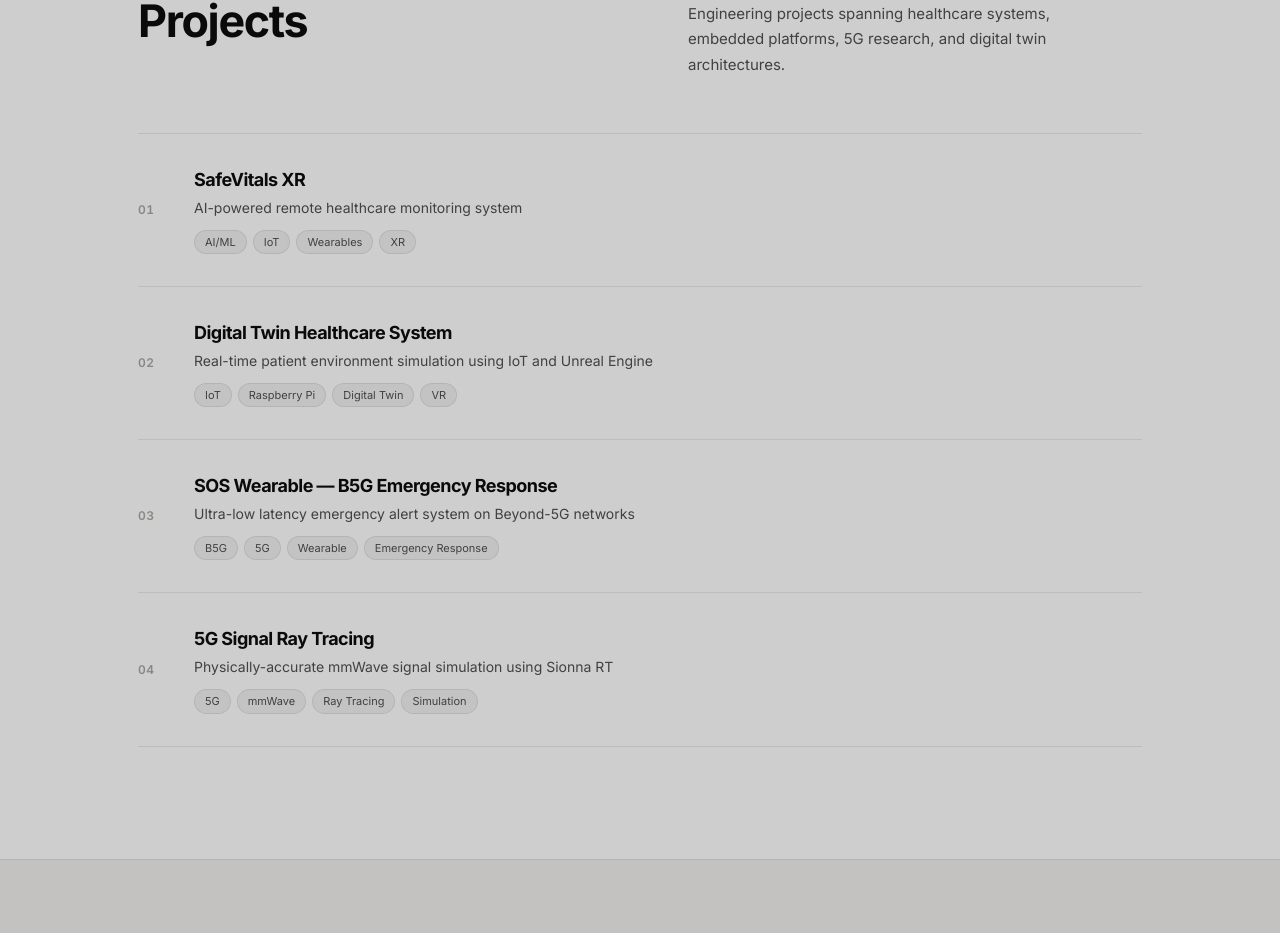
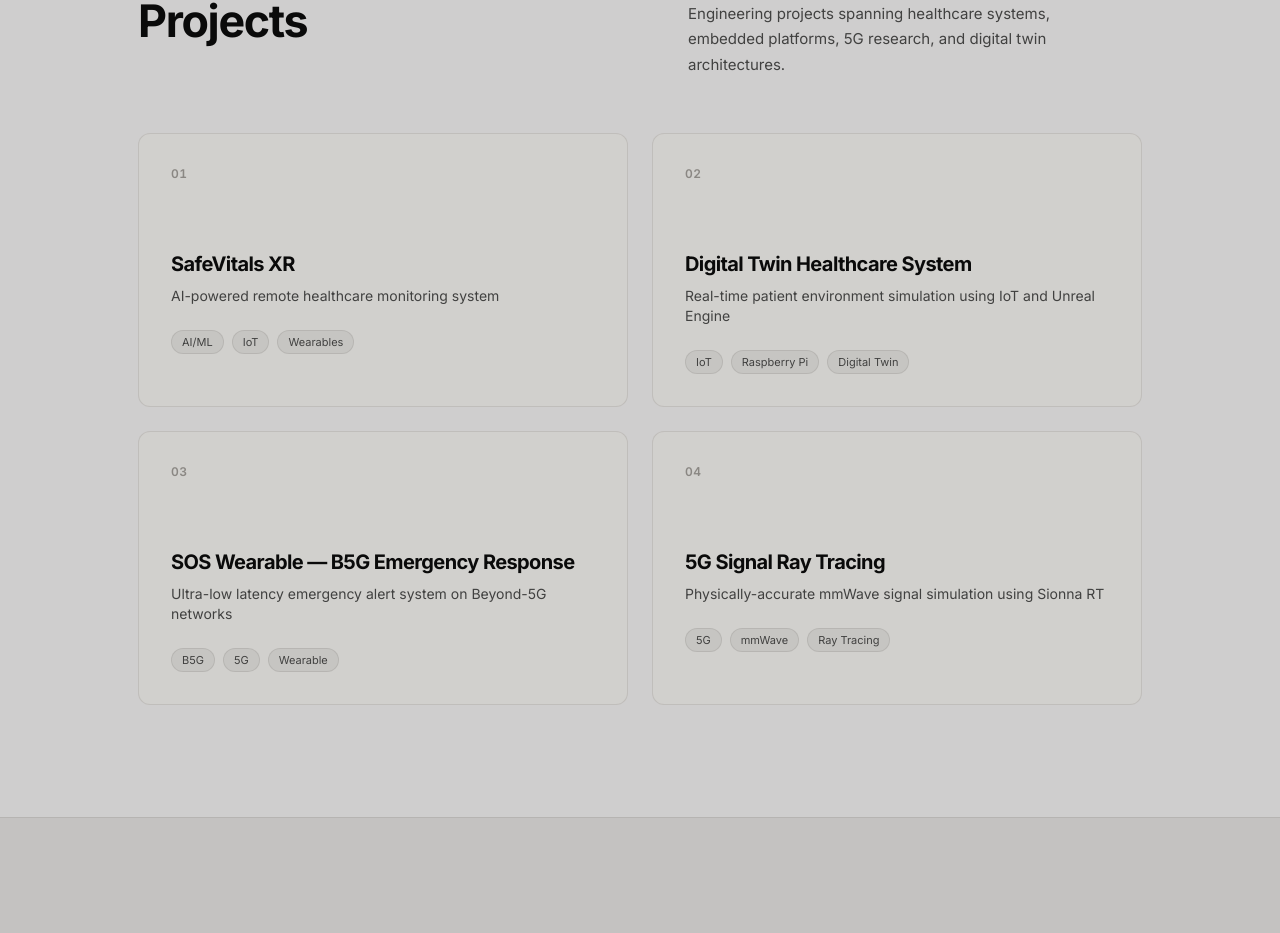
Before and after one commit to Karunarahul/Karunarahul_Portfolio, a React (Vite) app: page / in a window 1280 px wide. Shown: the part 3275-4208 px from the top of the page. Built offline with nearby package versions, Linux system fonts and the light colour scheme; a web font is replaced by a local one.

Commit message:
feat: convert projects to CardSpotlight grid and add SafeVitals redirect

```diff
--- a/src/components/sections/Projects.jsx
+++ b/src/components/sections/Projects.jsx
@@ -2,6 +2,8 @@ import { useState, useRef } from 'react';
 import { motion, useInView, AnimatePresence } from 'framer-motion';
 import { ArrowUpRight, X } from 'lucide-react';
 import { projects } from '../../data/projects';
+import { CardSpotlight } from '../ui/CardSpotlight';
+import { Button } from '../ui/Button';
 
 function InView({ children, delay = 0, className = '' }) {
   const ref    = useRef(null);
@@ -48,7 +50,7 @@ function Drawer({ project, onClose }) {
       >
         {/* Header */}
         <div
-          className="sticky top-0 flex items-center justify-between px-8 py-5"
+          className="sticky top-0 flex items-center justify-between px-8 py-5 z-10"
           style={{ background: 'var(--surface)', borderBottom: '1px solid var(--border-soft)' }}
         >
           <span className="label">{project.index} / {String(projects.length).padStart(2, '0')}</span>
@@ -65,7 +67,7 @@ function Drawer({ project, onClose }) {
         </div>
 
         {/* Content */}
-        <div className="px-8 py-8 space-y-8">
+        <div className="px-8 py-8 space-y-8 relative z-0">
           <div>
             <p className="text-xs font-medium mb-2" style={{ color: 'var(--muted)', fontFamily: 'var(--font-body)' }}>
               {project.year} · {project.subtitle}
@@ -77,6 +79,14 @@ function Drawer({ project, onClose }) {
               {project.title}
             </h2>
             <p className="body-md">{project.description}</p>
+
+            {project.title === 'SafeVitals XR' && (
+              <div className="mt-6">
+                <Button href="https://www.safevitals.in" target="_blank" rel="noopener noreferrer">
+                  Click here
+                </Button>
+              </div>
+            )}
           </div>
 
           <div className="divider" />
@@ -137,11 +147,10 @@ function Drawer({ project, onClose }) {
   );
 }
 
-// ── Single Project Row ─────────────────────────────────────────
-function ProjectRow({ project, index, onOpen }) {
+// ── Single Project Card ─────────────────────────────────────────
+function ProjectCard({ project, index, onOpen }) {
   const ref    = useRef(null);
   const inView = useInView(ref, { once: true, margin: '-60px' });
-  const isFirst = index === 0;
 
   return (
     <motion.div
@@ -149,31 +158,40 @@ function ProjectRow({ project, index, onOpen }) {
       initial={{ opacity: 0, y: 32 }}
       animate={inView ? { opacity: 1, y: 0 } : {}}
       transition={{ duration: 0.8, delay: index * 0.07, ease: [0.22, 1, 0.36, 1] }}
+      className="h-full"
     >
-      <motion.article
-        className="group cursor-pointer"
+      <CardSpotlight
+        className="group cursor-pointer h-full p-6 sm:p-8 flex flex-col"
         onClick={() => onOpen(project)}
-        style={{ borderTop: '1px solid var(--border-soft)' }}
         role="button"
         tabIndex={0}
         aria-label={`Open case study: ${project.title}`}
         onKeyDown={e => e.key === 'Enter' && onOpen(project)}
       >
-        <div className="py-8 grid sm:grid-cols-[auto_1fr_auto] gap-6 items-center">
-
-          {/* Index */}
+        <div className="flex justify-between items-start mb-12">
           <span
-            className="hidden sm:block text-xs font-semibold tabular-nums"
-            style={{ color: 'var(--border)', fontFamily: 'var(--font-body)', letterSpacing: '0.05em', minWidth: '2rem' }}
+            className="text-xs font-semibold tabular-nums"
+            style={{ color: 'var(--border)', fontFamily: 'var(--font-body)', letterSpacing: '0.05em' }}
             aria-hidden="true"
           >
             {project.index}
           </span>
+          <div
+            className="w-9 h-9 rounded-lg flex items-center justify-center transition-all duration-300 opacity-0 group-hover:opacity-100"
+            style={{ background: 'rgba(10,10,10,0.06)', border: '1px solid var(--border-soft)' }}
+            aria-hidden="true"
+          >
+            <ArrowUpRight
+              size={15}
+              style={{ color: 'var(--secondary)' }}
+              className="transition-transform duration-200 group-hover:translate-x-0.5 group-hover:-translate-y-0.5"
+            />
+          </div>
+        </div>
 
-          {/* Content */}
-          <div>
+        <div className="mt-auto">
           <h3
-              className="text-lg font-bold mb-1 transition-all duration-200 group-hover:translate-x-1"
+            className="text-xl font-bold mb-2 transition-all duration-200"
             style={{
               color: 'var(--primary)',
               fontFamily: 'var(--font-display)',
@@ -182,11 +200,11 @@ function ProjectRow({ project, index, onOpen }) {
           >
             {project.title}
           </h3>
-            <p className="text-sm mb-3" style={{ color: 'var(--muted)', fontFamily: 'var(--font-body)' }}>
+          <p className="text-sm mb-6" style={{ color: 'var(--muted)', fontFamily: 'var(--font-body)' }}>
             {project.subtitle}
           </p>
-            <div className="flex flex-wrap gap-1.5">
-              {project.tags.slice(0, 4).map(tag => (
+          <div className="flex flex-wrap gap-2">
+            {project.tags.slice(0, 3).map(tag => (
               <span
                 key={tag}
                 className="text-[11px] px-2.5 py-0.5 rounded-full"
@@ -202,21 +220,7 @@ function ProjectRow({ project, index, onOpen }) {
             ))}
           </div>
         </div>
-
-          {/* Arrow */}
-          <div
-            className="flex-shrink-0 w-9 h-9 rounded-lg flex items-center justify-center transition-all duration-300 opacity-0 group-hover:opacity-100"
-            style={{ background: 'rgba(10,10,10,0.06)', border: '1px solid var(--border-soft)' }}
-            aria-hidden="true"
-          >
-            <ArrowUpRight
-              size={15}
-              style={{ color: 'var(--secondary)' }}
-              className="transition-transform duration-200 group-hover:translate-x-0.5 group-hover:-translate-y-0.5"
-            />
-          </div>
-        </div>
-      </motion.article>
+      </CardSpotlight>
     </motion.div>
   );
 }
@@ -245,16 +249,15 @@ export default function Projects() {
         </div>
 
         {/* Project list */}
-        <div>
+        <div className="grid sm:grid-cols-2 gap-4 lg:gap-6">
           {projects.map((project, i) => (
-            <ProjectRow
+            <ProjectCard
               key={project.id}
               project={project}
               index={i}
               onOpen={setSelected}
             />
           ))}
-          <div className="divider" />
         </div>
 
       </div>
```
Lines whose indentation alone changed are shown as unchanged.
